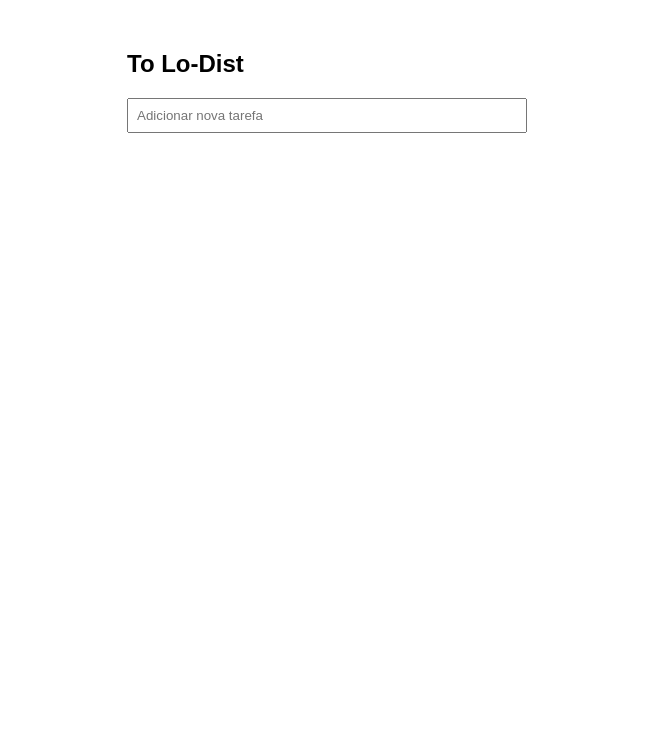
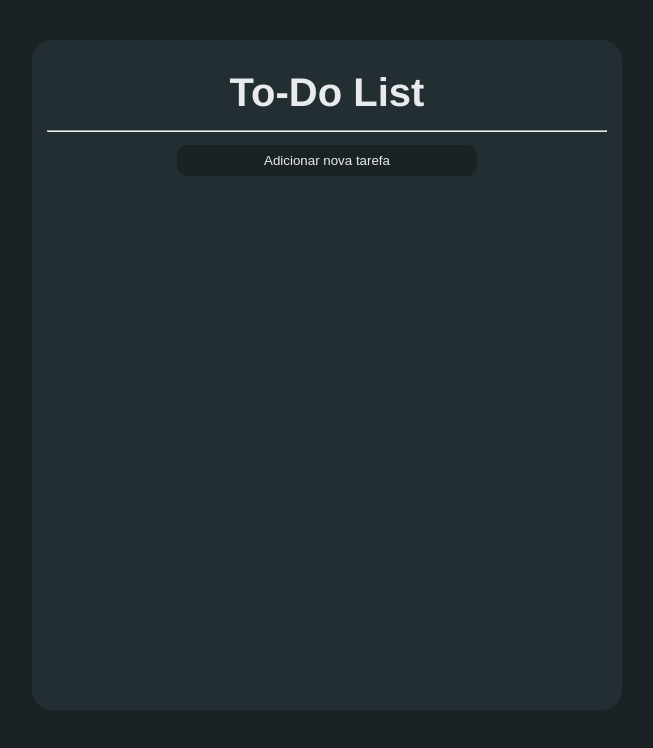
Before and after one commit to gabrielBehling/ToDo-App, a plain HTML site: page index.html in a window 1280 px wide. Shown: the whole page, without its empty margins (313-966 px from the left). Drawn offline with Linux system fonts and the light colour scheme.

Commit message:
Improved the style

```diff
--- a/index.html
+++ b/index.html
@@ -9,7 +9,8 @@
 <body>
 
 <div id="todo-container">
-    <h2>To Lo-Dist</h2>
+    <h2>To-Do List</h2>
+    <hr>
     <input type="text" id="task-input" placeholder="Adicionar nova tarefa">
     <ul id="task-list" ondrop="drop(event)" ondragover="allowDrop(event)"></ul>
 </div>
--- a/style.css
+++ b/style.css
@@ -1,31 +1,61 @@
 body {
-    font-family: Arial, sans-serif;
+    font-family: 'Franklin Gothic Medium', 'Arial Narrow', Arial, sans-serif;
+    background-color: #1A2226;
+
 }
 
 li {
     cursor: move;
+    color: rgb( 232,234,237 );
+    font-size: 20px;
 }
 .checkbox {
     cursor: pointer;
 }
 
 #todo-container {
-    max-width: 400px;
-    margin: 50px auto;
+    width: 350px;
+    margin: 5vh auto;
+    background-color: rgba(40, 52, 58, 0.659);
+    border-radius: 20px;
+    padding: 15px;
+    min-height: 80vh;
+    min-width: 70vh;
+    text-align: center;
 }
 
 #task-input {
-    width: 100%;
+    margin-top: 5px;
+    width: 300px;
     padding: 8px;
     box-sizing: border-box;
     margin-bottom: 10px;
+    border-radius: 10px;
+    border: none;
+    background-color:#1A2226; ;
+    color: rgb( 232,234,237 );
+
 }
 
 #task-list {
     list-style-type: none;
-    padding: 0;
+    padding-left: 50px;
+    text-align: left;
 }
 
 .checked {
     text-decoration: line-through;
 }
+h2{
+    font-size: 40px;
+    color: rgb( 232,234,237 );
+    margin: 15px;
+}
+#task-input::placeholder {
+    color: rgb( 232,234,237 );
+    text-align: center;
+}
+
+#task-input:focus-visible {
+    outline: unset;
+}
```
